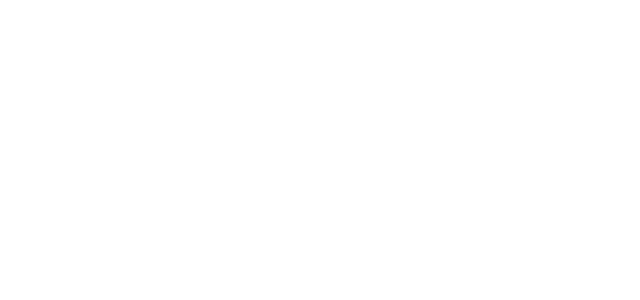
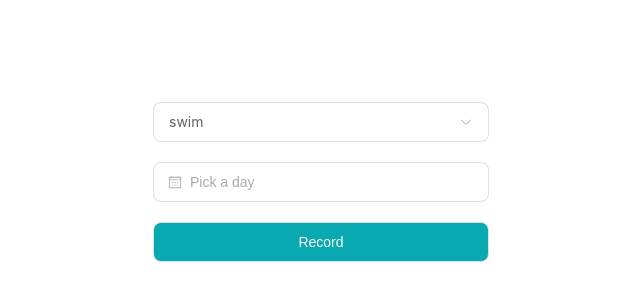
Before and after one commit to xdhoo/iMark, a Vue app: page /record in a window 1280 px wide. Before the commit this address had no page. Shown: the part 218-518 px from the top of the page, without its empty margins (319-959 px from the left). Built offline with nearby package versions, Linux system fonts and the light colour scheme.

Commit message:
feat: calendar

```diff
--- a/src/components/calendar/ICalendar.vue
+++ b/src/components/calendar/ICalendar.vue
@@ -10,32 +10,25 @@
 <script lang="ts" setup>
 import calendarUtil from '../../util/calendar.util'
 import IMonth from './IMonth.vue'
-// const props = defineProps<{
-//   start: Date
-//   end: Date
-// }>()
-const monthList = calendarUtil.generatorMonthList('2024-01-01', '2024-12-02')
-const activeMapping = calendarUtil.transActiveMapping([
-  '2024-08-14',
-  '2024-08-17',
-  '2024-08-24',
-  '2024-09-07',
-  '2024-09-14',
-  '2024-09-17',
-  '2024-09-21',
-  '2024-09-24',
-  '2024-10-01',
-  '2024-10-11',
-  '2024-10-13',
-  '2024-10-15',
-  '2024-10-17',
-  '2024-10-19',
-  '2024-10-28',
-  '2024-10-30',
-  '2024-11-02',
-  '2024-11-04',
-  '2024-11-07'
-])
+import { watch, ref } from 'vue'
+import type { ActiveDateMap } from 'types'
+const props = defineProps<{
+  records: { type: string; date: string }[]
+  start: string
+  end: string
+}>()
+const monthList = calendarUtil.generatorMonthList(props.start, props.end)
+
+const activeDates = ref<string[]>([])
+const activeMapping = ref<ActiveDateMap | null>(null)
+
+watch(
+  () => props.records,
+  (newVal) => {
+    activeDates.value = newVal.map(({ date }) => date)
+    activeMapping.value = calendarUtil.transActiveMapping(activeDates.value)
+  }
+)
 </script>
 <style lang="scss" scoped>
 .i-calendar {
--- a/src/components/calendar/IMonth.vue
+++ b/src/components/calendar/IMonth.vue
@@ -12,9 +12,10 @@
 <script lang="ts" setup>
 import { Dayjs } from 'dayjs'
 import calendarUtil from '../../util/calendar.util'
+import type { ActiveDateMap } from 'types'
 const props = defineProps<{
   month: Dayjs
-  activeDays: { [key: number]: { [key: number]: { [key: number]: boolean } } }
+  activeDays: ActiveDateMap | null
 }>()
 
 const calendar = calendarUtil.generatorMonth(props.month.toDate())
--- a/src/router/index.ts
+++ b/src/router/index.ts
@@ -1,6 +1,5 @@
 import { createRouter, createWebHistory } from 'vue-router'
 import HomeView from '../views/HomeView.vue'
-import PlanView from '../views/PlanView.vue'
 
 const router = createRouter({
   history: createWebHistory(import.meta.env.BASE_URL),
@@ -8,7 +7,7 @@
     {
       path: '/',
       name: 'home',
-      component: PlanView
+      component: HomeView
     },
     {
       path: '/about',
@@ -29,6 +28,11 @@
       component: () => import('../views/ArticlesList.vue')
     },
     {
+      path: '/record',
+      name: 'record',
+      component: () => import('../views/RecordView.vue')
+    },
+    {
       path: '/swim',
       name: 'swim',
       component: () => import('../views/SwimCount.vue')
--- a/src/services/index.ts
+++ b/src/services/index.ts
@@ -17,3 +17,11 @@
 export const addNote = (data: { id: string; note: Note }) => {
   return axios.post(`${API_URL}/add_note`, data)
 }
+
+export const getRecords = (type: string) => {
+  return axios.post(`${API_URL}/records`, { type })
+}
+
+export const saveRecord = (params: { type: string; date: string }) => {
+  return axios.post(`${API_URL}/record`, params)
+}
--- a/src/util/calendar.util.ts
+++ b/src/util/calendar.util.ts
@@ -1,4 +1,5 @@
 import dayjs, { Dayjs } from 'dayjs'
+import type { ActiveDateMap } from 'types'
 
 const generatorMonth = (month: Date) => {
   const startOfMonth = dayjs(month).startOf('month')
@@ -44,7 +45,7 @@
 }
 
 const transActiveMapping = (list: string[]) => {
-  const activeMapping: { [key: number]: { [key: number]: { [key: number]: boolean } } } = {}
+  const activeMapping: ActiveDateMap = {}
   list.forEach((item) => {
     const _dayjs = dayjs(item)
     const year = _dayjs.year()
--- /dev/null
+++ b/src/views/RecordView.vue
@@ -0,0 +1,70 @@
+<template>
+  <div class="record-container">
+    <div class="form">
+      <div class="form-row">
+        <el-select v-model="form.type" placeholder="Select" size="large">
+          <el-option :label="'swim'" :value="'swim'" />
+        </el-select>
+      </div>
+      <div class="form-row">
+        <el-date-picker
+          v-model="form.date"
+          type="date"
+          placeholder="Pick a day"
+          value-format="YYYY-MM-DD"
+          size="large"
+          style="width: 100%"
+        />
+      </div>
+      <div>
+        <el-button @click="handleRecord" class="record-btn" size="large" :loading="loading"
+          >Record</el-button
+        >
+      </div>
+    </div>
+  </div>
+</template>
+<script setup lang="ts">
+import { reactive, ref } from 'vue'
+import { saveRecord } from '../services/index'
+
+const form = reactive({
+  type: 'swim',
+  date: ''
+})
+
+const loading = ref(false)
+
+const handleRecord = () => {
+  loading.value = true
+  saveRecord(form)
+    .then((res) => {
+      console.log('save record res', res)
+    })
+    .catch((err) => {
+      console.log('save record error', err)
+    })
+    .finally(() => (loading.value = false))
+}
+</script>
+
+<style lang="scss" scoped>
+.record-container {
+  .form {
+    width: 360px;
+    background-color: #fff;
+    padding: 12px;
+    border-radius: 12px;
+    --el-border-radius-base: 8px;
+    &-row {
+      margin-bottom: 20px;
+    }
+    .record-btn {
+      width: 100%;
+      color: #fff;
+      background-color: #09a9b1;
+      font-weight: 500;
+    }
+  }
+}
+</style>
--- a/src/views/SwimCount.vue
+++ b/src/views/SwimCount.vue
@@ -1,13 +1,40 @@
 <template>
   <div class="swim-count">
-    <ICalendar />
+    <div class="title">
+      累计
+      <span class="highlight"> {{ records.length }} </span>天
+    </div>
+    <ICalendar :records="records" start="2024-01-01" end="2024-12-31" />
   </div>
 </template>
 <script lang="ts" setup>
 import ICalendar from '../components/calendar/ICalendar.vue'
+import { getRecords } from '../services/index'
+import { onMounted, ref } from 'vue'
+
+let records = ref<{ type: string; date: string }[]>([])
+
+onMounted(() => {
+  getRecords('swim')
+    .then((res) => {
+      records.value = res.data
+      console.log(res)
+    })
+    .catch((err) => console.log(err))
+})
 </script>
 
 <style lang="scss" scoped>
 .swim-count {
+  .title {
+    font-weight: 500;
+    padding: 12px 0;
+    font-size: 14px;
+    color: #7c7c7c;
+    .highlight {
+      font-weight: 600;
+      font-size: 18px;
+    }
+  }
 }
 </style>
--- a/types/index.d.ts
+++ b/types/index.d.ts
@@ -11,3 +11,7 @@
   _id?: string
   title: string
 }
+
+export interface ActiveDateMap {
+  [key: number]: { [key: number]: { [key: number]: boolean } }
+}
```
